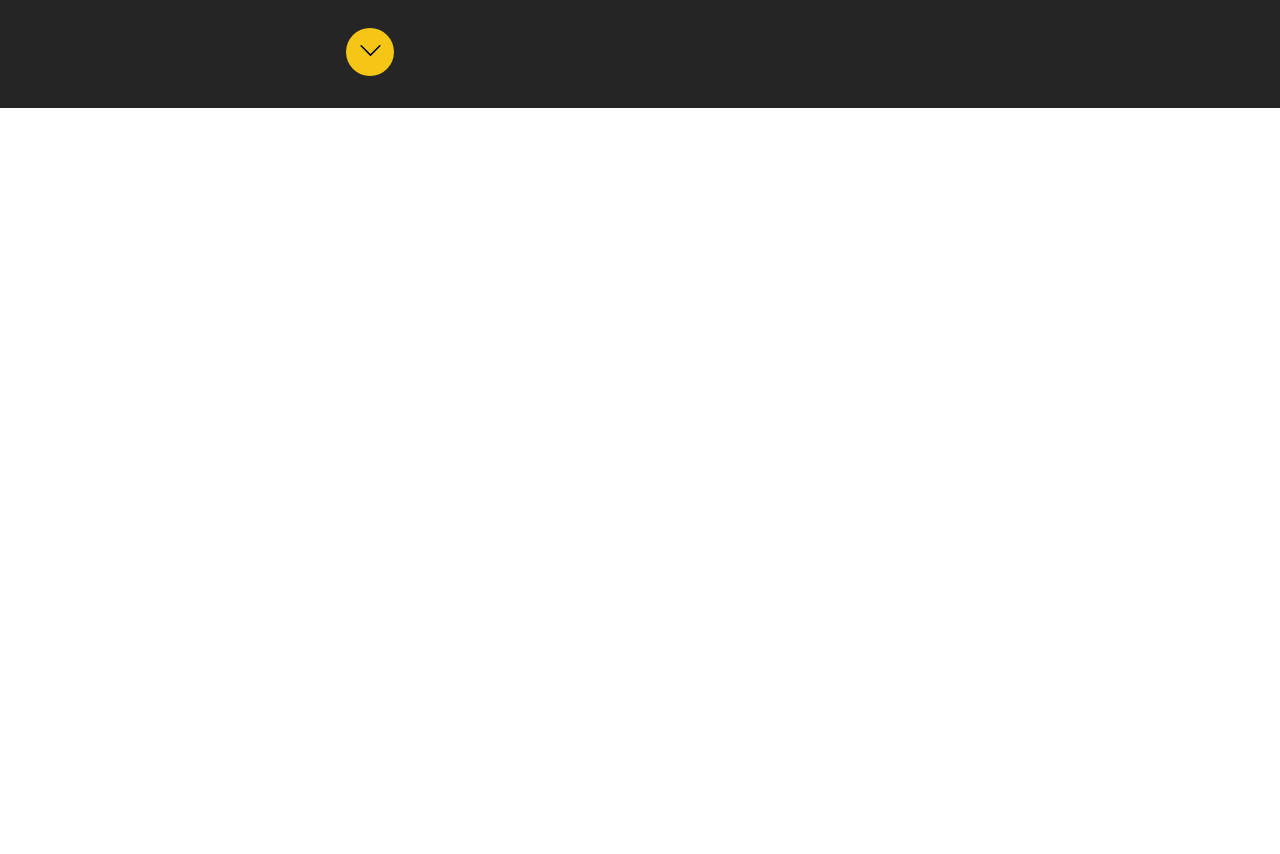
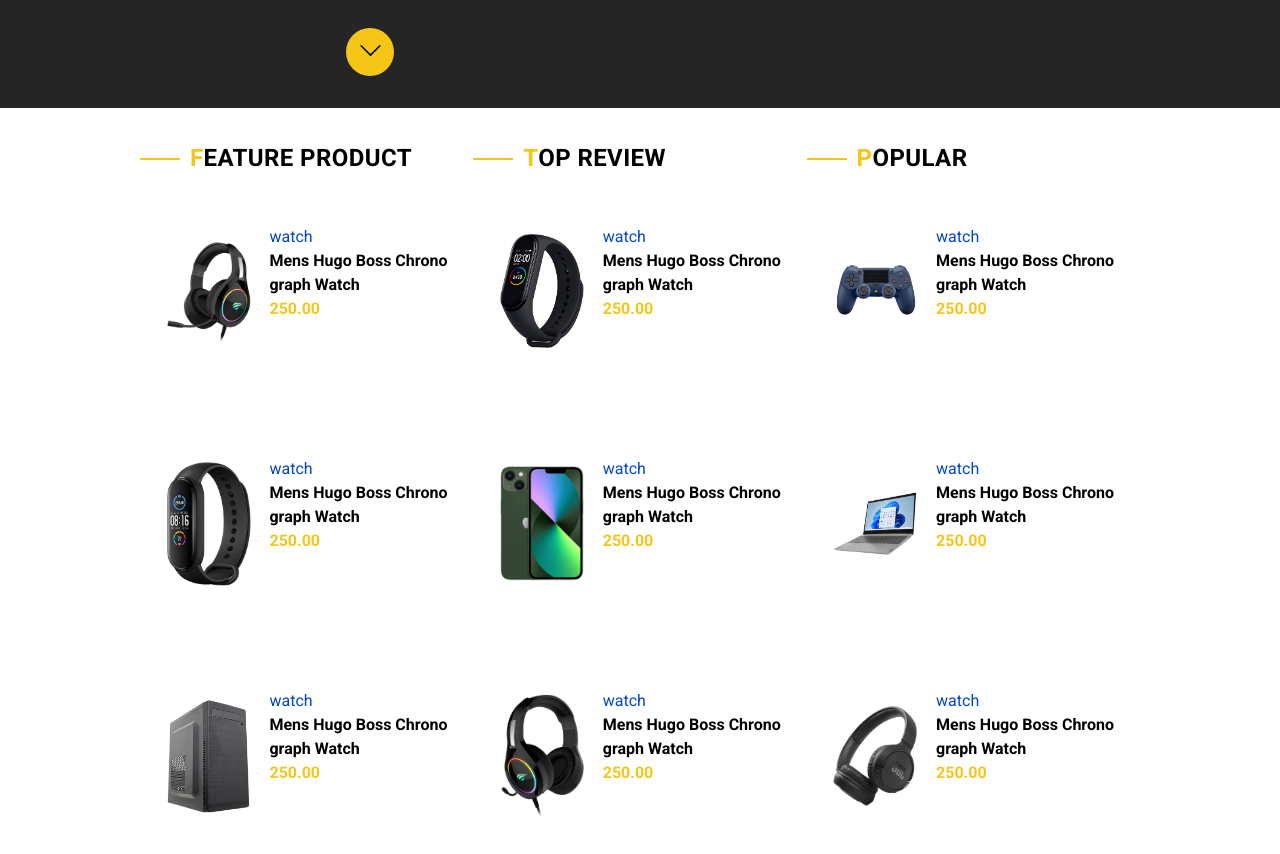
Before and after one commit to riamxpp/DAMA, a React (Create React App) app: page / in a window 1280 px wide. Shown: the part 2140-2994 px from the top of the page. Before the commit the page ends 2248 px from the top, so only its background shows below. Built offline with nearby package versions, Linux system fonts and the light colour scheme.

Commit message:
Criando, estilizando e tornando responsivo o componente ShowDiferentesProdutos

```diff
--- a/src/App.tsx
+++ b/src/App.tsx
@@ -3,6 +3,7 @@
 import Header from "./components/Header/Header";
 import PrincipaisProdutos from "./components/PrincipaisProdutos/PrincipaisProdutos";
 import ProdutoPromocional from "./components/ProdutoPromocional/ProdutoPromocional";
+import ShowDiferentesProdutos from "./components/ShowDiferentesProdutos/ShowDiferentesProdutos";
 import WeekHots from "./components/WeekHots/WeekHots";
 
 function App() {
@@ -12,6 +13,7 @@
       <PrincipaisProdutos />
       <ProdutoPromocional />
       <WeekHots />
+      <ShowDiferentesProdutos />
     </>
   );
 }
--- a/src/colors.ts
+++ b/src/colors.ts
@@ -3,4 +3,5 @@
   mainHeader: "#252525",
   PrimaryTextColor: "#fff",
   optionHeaderColor: "#5D5D5D",
+  amareloDetalhes: "#F5C616",
 };
--- /dev/null
+++ b/src/components/ShowDiferentesProdutos/ProdutoIndividual.tsx
@@ -0,0 +1,53 @@
+import React, { useState } from "react";
+import { colors } from "../../colors";
+import Heart from "../Icos/Heart";
+import Refresh from "../Icos/Refresh";
+import ShopCar from "../Icos/ShopCar";
+import {
+  ContainerCategoriaComponent,
+  ItemCategoria,
+} from "../reusable/ContainerCategoria";
+import { Categoria, Preco, NomeProduto } from "../reusable/InfoProduto";
+import { ProdutoIndividualInterface } from "./ProdutoIndividualInterface";
+import {
+  ProdutoIndividualComponent,
+  ProdutoIndividualComponentContainerInfo,
+  ProdutoIndividualFoto,
+  ProdutoIndividualInformacoes,
+} from "./ProdutoIndividualStyles";
+
+const ProdutoIndividual = (props: ProdutoIndividualInterface) => {
+  const [visibileContent, setVisibleContent] = useState(false);
+
+  return (
+    <ProdutoIndividualComponent
+      onMouseEnter={() => setVisibleContent(true)}
+      onMouseLeave={() => setVisibleContent(false)}
+    >
+      <ProdutoIndividualFoto backgroundImg={props.foto}></ProdutoIndividualFoto>
+      <ProdutoIndividualInformacoes>
+        <ProdutoIndividualComponentContainerInfo>
+          <Categoria>{props.categoria}</Categoria>
+          <NomeProduto>{props.nome}</NomeProduto>
+          <Preco>{props.preco}</Preco>
+        </ProdutoIndividualComponentContainerInfo>
+
+        <ContainerCategoriaComponent
+          opacity={visibileContent === true ? "1" : "0"}
+        >
+          <ItemCategoria>
+            <Refresh />
+          </ItemCategoria>
+          <ItemCategoria>
+            <Heart />
+          </ItemCategoria>
+          <ItemCategoria backgroundColor={colors.amareloDetalhes}>
+            <ShopCar />
+          </ItemCategoria>
+        </ContainerCategoriaComponent>
+      </ProdutoIndividualInformacoes>
+    </ProdutoIndividualComponent>
+  );
+};
+
+export default ProdutoIndividual;
--- /dev/null
+++ b/src/components/ShowDiferentesProdutos/ProdutoIndividualInterface.ts
@@ -0,0 +1,10 @@
+export interface ProdutoIndividualInterface {
+  foto?: any;
+  categoria: string;
+  nome: string;
+  preco: string;
+}
+
+export interface ProdutoIndividualFotoInterface {
+  backgroundImg: string;
+}
--- /dev/null
+++ b/src/components/ShowDiferentesProdutos/ProdutoIndividualStyles.ts
@@ -0,0 +1,48 @@
+import styled from "styled-components";
+import { ProdutoIndividualFotoInterface } from "./ProdutoIndividualInterface";
+
+const ProdutoIndividualComponent = styled.div`
+  height: auto;
+  padding: 1rem;
+  display: flex;
+  transition: 0.3s;
+  &:hover {
+    -webkit-box-shadow: -1px 0px 18px 2px rgba(0, 0, 0, 0.28);
+    box-shadow: -1px 0px 18px 2px rgba(0, 0, 0, 0.28);
+    transition: 0.3s;
+  }
+`;
+
+const ProdutoIndividualFoto = styled.div<ProdutoIndividualFotoInterface>`
+  width: 35%;
+  height: 200px;
+  background-image: url(${(props) => props.backgroundImg});
+  background-repeat: no-repeat;
+  background-position: 50% 50%;
+  background-size: 80%;
+  @media (max-width: 1050px) {
+    width: 100%;
+    display: flex;
+  }
+`;
+
+const ProdutoIndividualInformacoes = styled.div`
+  width: 65%;
+  height: 100%;
+  padding: 0.5rem;
+  word-break: break-all;
+  display: flex;
+  flex-direction: column;
+  margin-top: 25px;
+`;
+
+const ProdutoIndividualComponentContainerInfo = styled.div`
+  margin-bottom: 10px;
+`;
+
+export {
+  ProdutoIndividualComponent,
+  ProdutoIndividualFoto,
+  ProdutoIndividualInformacoes,
+  ProdutoIndividualComponentContainerInfo,
+};
--- /dev/null
+++ b/src/components/ShowDiferentesProdutos/ShowDiferentesProdutos.tsx
@@ -0,0 +1,105 @@
+import React from "react";
+import {
+  ShowDiferentesProdutoContainerProdutos,
+  ShowDiferentesProdutosColumn,
+  ShowDiferentesProdutosComponent,
+  ShowDiferentesProdutosContainer,
+  ShowDiferentesProdutosTitulo,
+} from "./ShowDiferentesProdutosStyle";
+import ProdutoIndividual from "./ProdutoIndividual";
+import { LetraAmarela } from "../reusable/InfoProduto";
+const headphone1 = require("../../assents/headphone-1.png");
+const smartwatch1 = require("../../assents/smartwatch-1.jpg");
+const smartwatch2 = require("../../assents/smartwatch-2.jpg");
+const controle1 = require("../../assents/controle-1.png");
+const notebook = require("../../assents/notebook-1.png");
+const headphoneJbl = require("../../assents/HeadphoneJbl-1.png");
+const headphone2 = require("../../assents/headphone-2.png");
+const iphone = require("../../assents/iphone-12-1.png");
+const computador = require("../../assents/computador-1.png");
+
+const ShowDiferentesProdutos = () => {
+  return (
+    <ShowDiferentesProdutosComponent>
+      <ShowDiferentesProdutosContainer>
+        <ShowDiferentesProdutosColumn>
+          <ShowDiferentesProdutosTitulo>
+            <LetraAmarela>f</LetraAmarela>eature product{" "}
+          </ShowDiferentesProdutosTitulo>
+          <ShowDiferentesProdutoContainerProdutos>
+            <ProdutoIndividual
+              categoria="watch"
+              nome="Mens Hugo Boss Chronograph Watch"
+              preco="250.00"
+              foto={headphone1}
+            ></ProdutoIndividual>
+            <ProdutoIndividual
+              categoria="watch"
+              nome="Mens Hugo Boss Chronograph Watch"
+              preco="250.00"
+              foto={smartwatch1}
+            ></ProdutoIndividual>
+            <ProdutoIndividual
+              categoria="watch"
+              nome="Mens Hugo Boss Chronograph Watch"
+              preco="250.00"
+              foto={computador}
+            ></ProdutoIndividual>
+          </ShowDiferentesProdutoContainerProdutos>
+        </ShowDiferentesProdutosColumn>
+        <ShowDiferentesProdutosColumn>
+          <ShowDiferentesProdutosTitulo>
+            <LetraAmarela>t</LetraAmarela>op review
+          </ShowDiferentesProdutosTitulo>
+          <ShowDiferentesProdutoContainerProdutos>
+            <ProdutoIndividual
+              categoria="watch"
+              nome="Mens Hugo Boss Chronograph Watch"
+              preco="250.00"
+              foto={smartwatch2}
+            ></ProdutoIndividual>
+            <ProdutoIndividual
+              categoria="watch"
+              nome="Mens Hugo Boss Chronograph Watch"
+              preco="250.00"
+              foto={iphone}
+            ></ProdutoIndividual>
+            <ProdutoIndividual
+              categoria="watch"
+              nome="Mens Hugo Boss Chronograph Watch"
+              preco="250.00"
+              foto={headphone2}
+            ></ProdutoIndividual>
+          </ShowDiferentesProdutoContainerProdutos>
+        </ShowDiferentesProdutosColumn>
+        <ShowDiferentesProdutosColumn>
+          <ShowDiferentesProdutosTitulo>
+            <LetraAmarela>p</LetraAmarela>opular
+          </ShowDiferentesProdutosTitulo>
+          <ShowDiferentesProdutoContainerProdutos>
+            <ProdutoIndividual
+              categoria="watch"
+              nome="Mens Hugo Boss Chronograph Watch"
+              preco="250.00"
+              foto={controle1}
+            ></ProdutoIndividual>
+            <ProdutoIndividual
+              categoria="watch"
+              nome="Mens Hugo Boss Chronograph Watch"
+              preco="250.00"
+              foto={notebook}
+            ></ProdutoIndividual>
+            <ProdutoIndividual
+              categoria="watch"
+              nome="Mens Hugo Boss Chronograph Watch"
+              preco="250.00"
+              foto={headphoneJbl}
+            ></ProdutoIndividual>
+          </ShowDiferentesProdutoContainerProdutos>
+        </ShowDiferentesProdutosColumn>
+      </ShowDiferentesProdutosContainer>
+    </ShowDiferentesProdutosComponent>
+  );
+};
+
+export default ShowDiferentesProdutos;
--- /dev/null
+++ b/src/components/ShowDiferentesProdutos/ShowDiferentesProdutosStyle.ts
@@ -0,0 +1,58 @@
+import styled from "styled-components";
+
+const ShowDiferentesProdutosComponent = styled.section`
+  width: 100%;
+  height: auto;
+  padding: 2rem 0;
+  font-family: "Roboto", sans-serif;
+`;
+
+const ShowDiferentesProdutoContainerProdutos = styled.div`
+  @media (max-width: 1050px) {
+    width: 100%;
+    display: flex;
+    flex-wrap: wrap;
+  }
+  @media (max-width: 700px) {
+    justify-content: center;
+  }
+`;
+
+const ShowDiferentesProdutosContainer = styled.div`
+  width: 1000px;
+  height: auto;
+  margin: 0 auto;
+  display: flex;
+  @media (max-width: 1050px) {
+    flex-direction: column;
+    width: 90%;
+  }
+`;
+
+const ShowDiferentesProdutosColumn = styled.div`
+  width: 33.33%;
+  height: 100%;
+  @media (max-width: 1050px) {
+    width: 100%;
+    display: flex;
+    flex-direction: column;
+  }
+  @media (max-width: 700px) {
+    align-items: center;
+  }
+`;
+
+const ShowDiferentesProdutosTitulo = styled.h2`
+  text-transform: uppercase;
+  line-height: 1.5;
+  letter-spacing: 0.4px;
+  word-break: break-all;
+`;
+
+export {
+  ShowDiferentesProdutosComponent,
+  ShowDiferentesProdutosContainer,
+  ShowDiferentesProdutoContainerProdutos,
+  ShowDiferentesProdutosColumn,
+  ShowDiferentesProdutosTitulo,
+};
--- a/src/components/reusable/ContaienrCategoriaInterface.ts
+++ b/src/components/reusable/ContaienrCategoriaInterface.ts
@@ -1,3 +1,7 @@
 export interface ItemCategoriaInterface {
   backgroundColor?: string;
 }
+
+export interface ContainerCategoriaComponentInterface {
+  opacity?: string;
+}
--- a/src/components/reusable/ContainerCategoria.ts
+++ b/src/components/reusable/ContainerCategoria.ts
@@ -1,10 +1,15 @@
 import styled from "styled-components";
-import { ItemCategoriaInterface } from "./ContaienrCategoriaInterface";
+import {
+  ContainerCategoriaComponentInterface,
+  ItemCategoriaInterface,
+} from "./ContaienrCategoriaInterface";
 
-const ContainerCategoriaComponent = styled.div`
+const ContainerCategoriaComponent = styled.div<ContainerCategoriaComponentInterface>`
   display: flex;
   justify-content: space-evenly;
   width: 10rem;
+  opacity: ${(props) => (props.opacity ? props.opacity : "initial")};
+  transition: 0.3s;
 `;
 
 const ItemCategoria = styled.div<ItemCategoriaInterface>`
@@ -16,6 +21,7 @@
   background: ${(props) =>
     props.backgroundColor ? props.backgroundColor : "#2C5490"};
   border-radius: 50%;
+  cursor: pointer;
 `;
 
 export { ContainerCategoriaComponent, ItemCategoria };
--- /dev/null
+++ b/src/components/reusable/InfoProduto.ts
@@ -0,0 +1,43 @@
+import styled from "styled-components";
+import { colors } from "../../colors";
+
+const Categoria = styled.a`
+  display: block;
+  color: #0046cc;
+  cursor: pointer;
+  font-family: "Roboto", sans-serif;
+  line-height: 1.5;
+`;
+
+const NomeProduto = styled.span`
+  display: block;
+  font-family: "Roboto", sans-serif;
+  font-weight: bold;
+  line-height: 1.5;
+`;
+
+const Preco = styled.span`
+  color: ${colors.amareloDetalhes};
+  font-family: "Roboto", sans-serif;
+  font-weight: bold;
+  line-height: 1.5;
+`;
+
+const LetraAmarela = styled.span`
+  color: ${colors.amareloDetalhes};
+  line-height: 1.5;
+  &::before {
+    content: "";
+    display: inline;
+    background-color: ${colors.amareloDetalhes};
+    content: "";
+    display: inline-block;
+    width: 40px;
+    height: 2px;
+    background: #f5c616;
+    margin-bottom: 6px;
+    margin-right: 10px;
+  }
+`;
+
+export { Categoria, NomeProduto, Preco, LetraAmarela };
```
